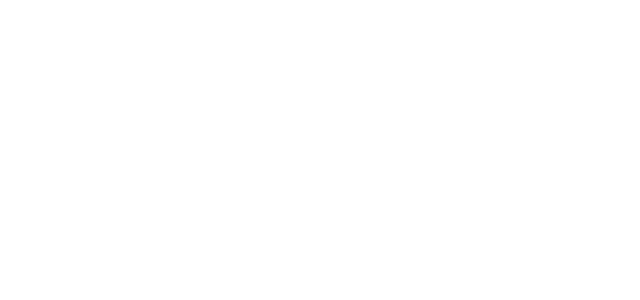
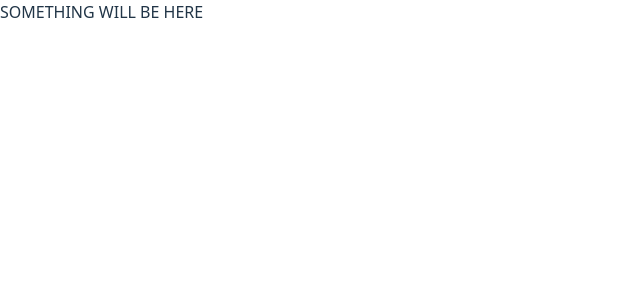
Before and after one commit to kkanj/KrishanWebsite, a React (Vite) app: page /placeholder in a window 1280 px wide. Before the commit this address had no page. Shown: the top 300 px of the page, without its empty margins (0-640 px from the left). Built offline with nearby package versions, Linux system fonts and the light colour scheme.

Commit message:
style, placeholder routing

```diff
--- a/src/App.jsx
+++ b/src/App.jsx
@@ -1,8 +1,14 @@
 import { react } from "react";
 import "./App.css";
-import { AboutMe, Home, Projects, Contact, Project0 } from "./pages";
+import {
+    AboutMe,
+    Home,
+    Projects,
+    Contact,
+    Project0,
+    Placeholder,
+} from "./pages";
 import { BrowserRouter, Routes, Route } from "react-router-dom";
-
 
 function App() {
     return (
@@ -15,6 +21,7 @@
                         <Route path="/aboutme" element={<AboutMe />} />
                         <Route path="/contact" element={<Contact />} />
                         <Route path="/project0" element={<Project0 />} />
+                        <Route path="/placeholder" element={<Placeholder />} />
                     </Routes>
                 </BrowserRouter>
             </div>
--- a/src/pages/Home.jsx
+++ b/src/pages/Home.jsx
@@ -21,8 +21,9 @@
                     <div className={styles.ParagraphGradient}>
                         I am a full-stack developer and student at UC Berkeley,
                         passionate about creating applications that are useful,
-                        meaningful, and impactful. I strive to use {"\n"} my skills to
-                        innovate, create, and solve real world problems. Lets work together!
+                        meaningful, and impactful. I strive to use my
+                        skills to innovate, create, and solve real world
+                        problems. Lets work together!
                     </div>
                 </div>
             </div>
--- a/src/pages/Placeholder.jsx
+++ b/src/pages/Placeholder.jsx
@@ -2,7 +2,7 @@
 
 const Placeholder = () => {
   return (
-    <div>SOMETHING</div>
+    <div>SOMETHING WILL BE HERE</div>
   )
 
 }
--- a/tailwind.config.js
+++ b/tailwind.config.js
@@ -31,7 +31,7 @@
                 "light-gray": "#E4E4E4",
                 "line-gray": "#eeeeee",
                 "gradient-gray-1": "#878787",
-                "gradient-gray-2": "#6c6c6c",
+                "gradient-gray-2": "#646464",
                 "gradient-gray-3": "#3e3e3e",
                 "gradient-1": "#20b1ff",
                 "gradient-2": "#b39cff",
```
Also changed, not shown: src/pages/index.js (+10 -9 lines).
